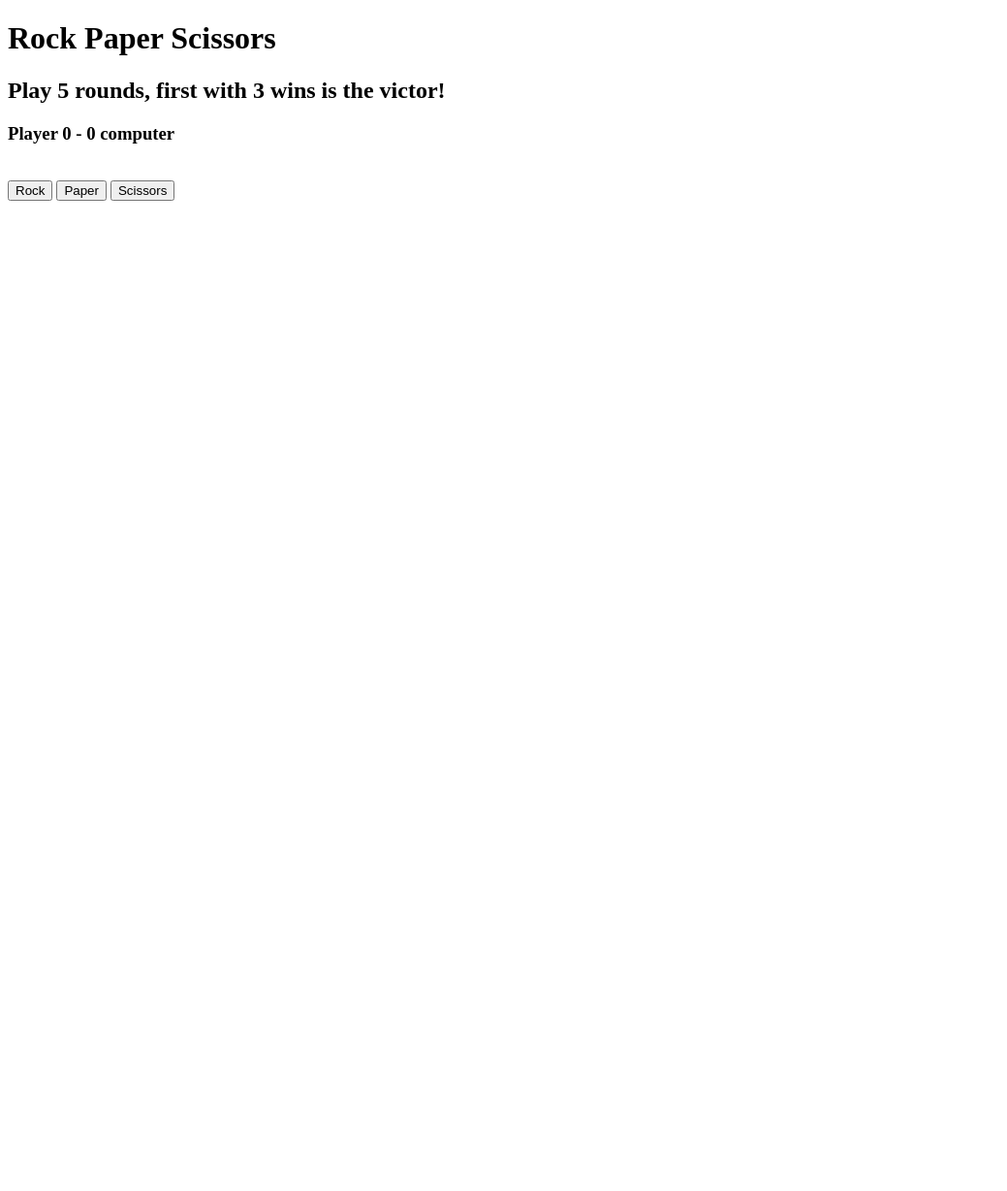
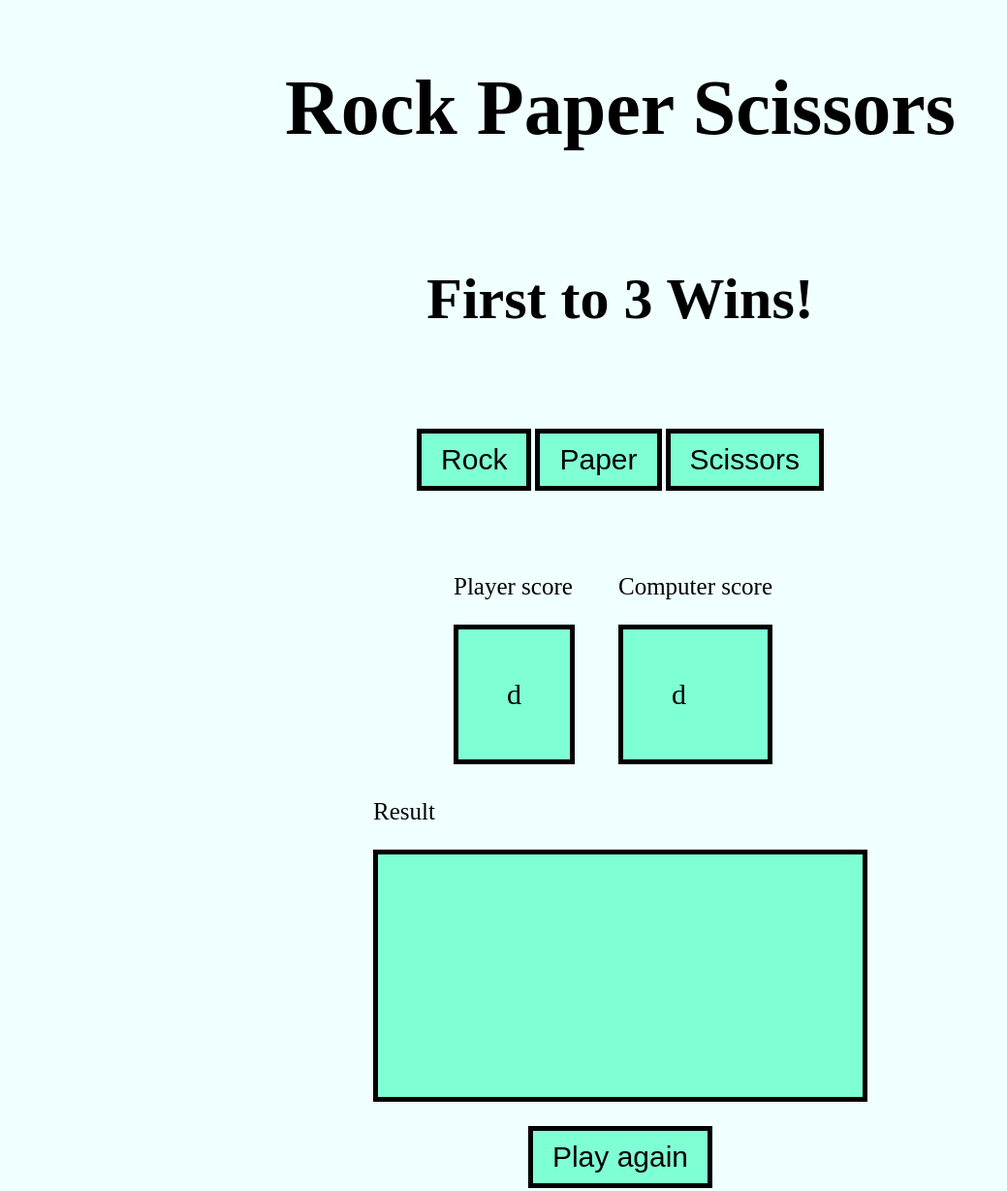
Before and after one commit to Achra-f/Rock-Paper-Scissors, a plain HTML site: page index.html in a window 1280 px wide. Shown: the whole page at 97% size, without its empty margins (0-1039 px from the left). Before the commit the page ends 800 px from the top, so only its background shows below. Drawn offline with Linux system fonts and the light colour scheme.

Commit message:
fixing game logic, adding css

```diff
--- a/index.html
+++ b/index.html
@@ -6,29 +6,57 @@
     <meta http-equiv="X-UA-Compatible" content="IE=edge">
     <meta name="viewport" content="width=device-width, initial-scale=1.0">
     <title>Rock Paper Scissors</title>
+    <link rel="stylesheet" href="style.css">
 
 </head>
 
 <body>
-    <h1>Rock Paper Scissors</h1>
+    <section>
+        <div class="container">
+            <h1>Rock Paper Scissors</h1>
+            <h2>First to 3 Wins!</h2>
+            <p>
+            <div>
+                <button class="options">Rock</button>
+                <button class="options">Paper</button>
+                <button class="options">Scissors</button>
+            </div>
+            </p>
 
-    <div id="container">
+            <div id="score">
+                <div id="pscore">
+                    <p>Player score</p>
+                    <div class="displayP">
+                        d
+                    </div>
+
+                </div>
+                <div id="cscore">
+                    <p>Computer score</p>
+                    <div class="diplayC">
+                        d
+                    </div>
+                </div>
+
+            </div>
+
+            <div>
+                <p>
+                    Result
+                </p>
+                <div class="result">
+
+                </div>
+
+            </div>
 
 
-        <h2>Play 5 rounds, first with 3 wins is the victor!</h2>
-        <h3>
-            Player <span id="pscore">0</span> - <span id="cscore">0</span> computer
-        </h3><br>
+            <p>
+                <button class="reset">Play again</button>
+            </p>
 
-        <div>
-            <button class="options">Rock</button>
-            <button class="options">Paper</button>
-            <button class="options">Scissors</button>
         </div>
-
-    </div>
-
-
+    </section>
     <script src="script.js"></script>
 </body>
 
--- a/script.js
+++ b/script.js
@@ -1,6 +1,7 @@
 // Rock paper scissors javascript TOP
 
 const options = document.querySelectorAll('.options');
+const reset = document.querySelectorAll('.reset');
 
 let pScore = 0;
 let cScore = 0;
@@ -18,6 +19,8 @@ options.forEach((option) => {
 
   });
 });
+
+
 
 
 
@@ -62,6 +65,7 @@ function decideWinner(pInput, cInput) {
   }
 }
 
+
 function updateScore() {
   const player = document.querySelector('#pscore');
   const computer = document.querySelector('#cscore');
@@ -79,23 +83,44 @@ function checkWinner() {
     playerContent.classList.add('playerContent');
     playerContent.textContent = "Congratulations, you won!!!";
     container.appendChild(playerContent);
+    resetGame();
     return true;
   }
   if (cScore === 3) {
     const computerContent = document.createElement("div")
     computerContent.classList.add('computerContent');
-    computerContent.textContent = "oh, you lost. Next time better.";
+    computerContent.textContent = "oh, you lost. Better luck next time.";
     container.appendChild(computerContent);
+    resetGame();
     return true;
   }
   return false;
 
 }
+function updateGame(){
+  const playerDiv = document.querySelector('.playerContent');
+  const computerDiv = document.querySelector('.computerContent');
 
+  playerDiv.classList.remove('div');
+  computerDiv.classList.remove('div');
+
+
+
+
+
+
+
+
+
+}
 
 function resetGame() {
   pScore = 0;
   cScore = 0;
+
+  updateScore();
+  updateGame();
+
 
 
 }
--- /dev/null
+++ b/style.css
@@ -0,0 +1,77 @@
+body{
+    background-color: azure;
+    margin: 0;
+}
+
+.container {
+    display: flex;
+    flex-direction: column;
+    align-items: center;
+    justify-content: center;
+}
+
+h1{
+    font-size: 80px;
+}
+
+h2{
+    font-size: 60px;
+}
+
+button{
+    font-size: 30px;
+    padding-left: 20px;
+    padding-top: 10px;
+    padding-right: 20px;
+    padding-bottom: 10px;
+    border: 5px solid;
+    background-color: aquamarine;
+}
+
+p{
+    font-size: 25px;
+}
+
+#score{
+    display: flex;
+    align-items: center;
+    justify-content:space-between;
+    font-size: 30px;
+    padding: 10px;
+}
+
+#pscore{
+    margin-right: 15px;
+    padding-left: 15px;
+    padding-right: 15px;
+}
+
+#cscore{
+    margin-right: 15px;
+    padding-left: 15px;
+    padding-right: 15px;
+}
+
+.diplayC{
+    font-size: 30px;
+    padding: 50px;
+    border: 5px solid;
+    background-color: aquamarine;
+}
+
+.displayP{
+    font-size: 30px;
+    padding: 50px;
+    border: 5px solid;
+    background-color: aquamarine;
+
+}
+
+.result{
+    font-size: 30px;
+    padding-top: 250px;
+
+    padding-right: 500px;
+    border: 5px solid;
+    background-color: aquamarine;
+}
```
